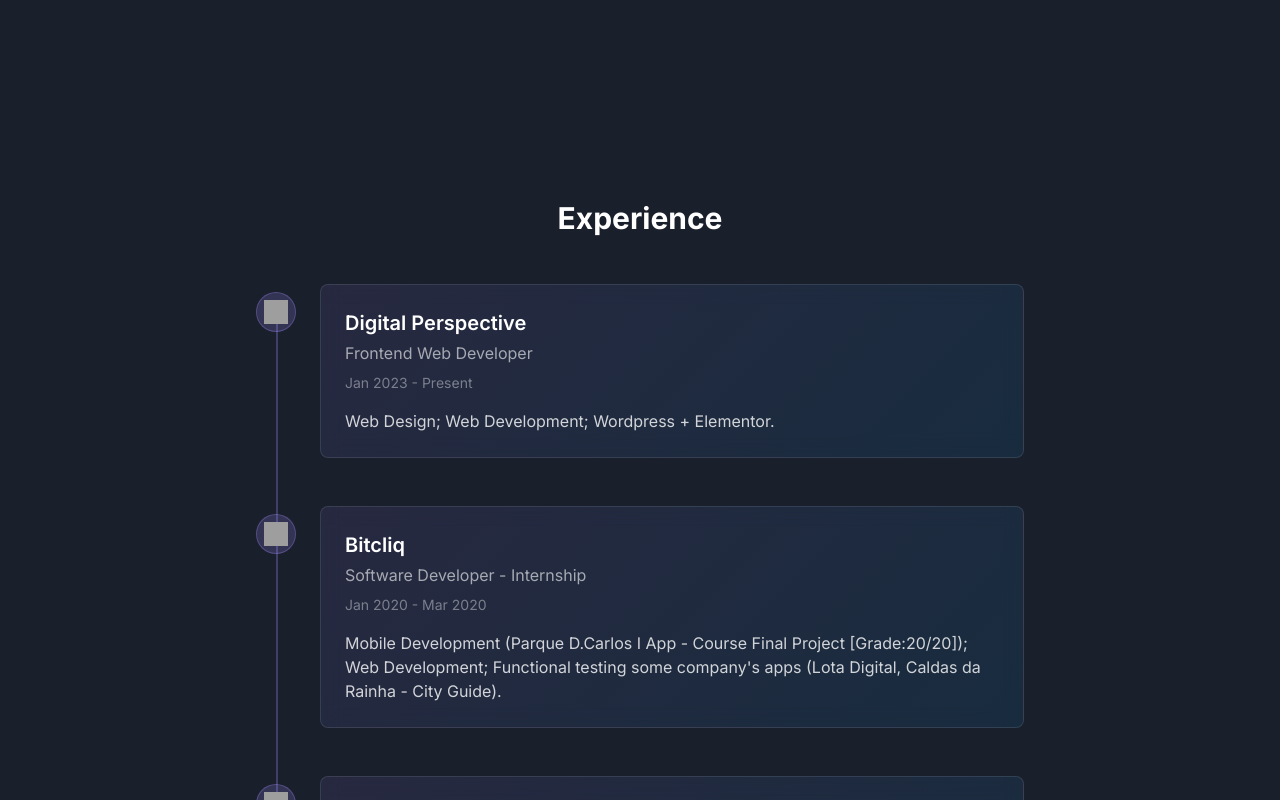
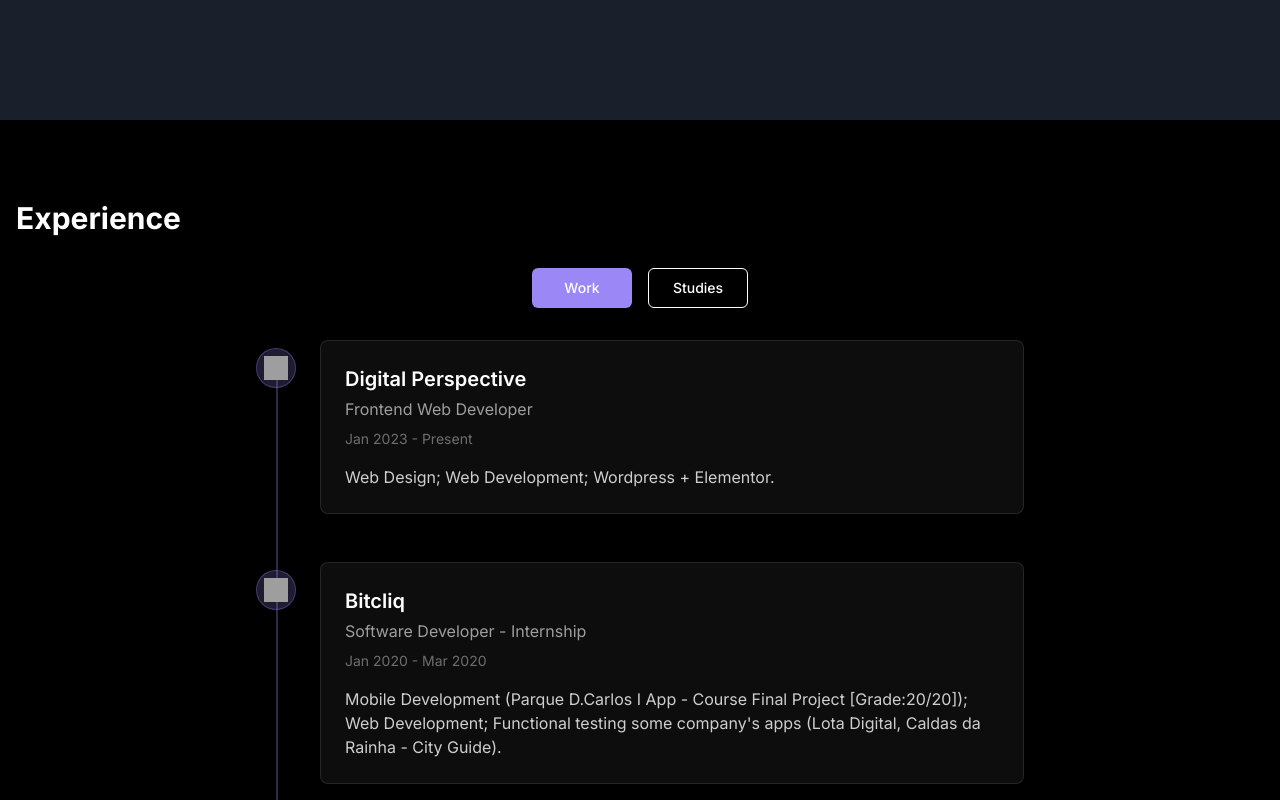
Before and after one commit to PaulAbromavicius/Personal_Portfolio, a React (Vite) app: page / in a window 1280 px wide. Shown: the part 680-1480 px from the top of the page. Built offline with nearby package versions, Linux system fonts and the light colour scheme; grey boxes are pictures that could not be loaded.

Commit message:
Update background styles and toggle buttons
Remake the style of the background based on the provided photos. Implement toggle buttons for the experience section that switch between "work" and "studies" options, updating the displayed content accordingly.
[skip gpt_engineer]

```diff
--- a/src/components/Experience.tsx
+++ b/src/components/Experience.tsx
@@ -1,4 +1,9 @@
-const experiences = [
+import { useState } from "react";
+import { Button } from "./ui/button";
+
+type ExperienceType = "work" | "studies";
+
+const workExperiences = [
   {
     company: "Digital Perspective",
     role: "Frontend Web Developer",
@@ -22,11 +27,57 @@ const experiences = [
   }
 ];
 
+const studyExperiences = [
+  {
+    company: "Polytechnic of Leiria",
+    role: "B.Sc. in Computer Science",
+    period: "Sep 2020 - Jul 2025",
+    description: "Computer Science Degree",
+    logo: "/placeholder.svg"
+  },
+  {
+    company: "Zagreb University of Applied Sciences",
+    role: "B.Sc. in Computer Science",
+    period: "Mar 2022 - Jul 2022",
+    description: "Computer Science Exchange Program",
+    logo: "/placeholder.svg"
+  },
+  {
+    company: "Escola Secundária Raul Proença",
+    role: "Technical Professional of Management and Programming of Computer Systems",
+    period: "Sep 2017 - Jul 2020",
+    description: "Technical Professional Course",
+    logo: "/placeholder.svg"
+  }
+];
+
 const Experience = () => {
+  const [activeTab, setActiveTab] = useState<ExperienceType>("work");
+
+  const experiences = activeTab === "work" ? workExperiences : studyExperiences;
+
   return (
-    <section className="py-20">
+    <section className="py-20 bg-black">
       <div className="container mx-auto px-4">
-        <h2 className="text-3xl font-bold mb-12 text-center">Experience</h2>
+        <h2 className="text-3xl font-bold mb-8 text-white">Experience</h2>
+
+        <div className="flex gap-4 mb-8 justify-center">
+          <Button
+            variant={activeTab === "work" ? "default" : "outline"}
+            onClick={() => setActiveTab("work")}
+            className="min-w-[100px]"
+          >
+            Work
+          </Button>
+          <Button
+            variant={activeTab === "studies" ? "default" : "outline"}
+            onClick={() => setActiveTab("studies")}
+            className="min-w-[100px]"
+          >
+            Studies
+          </Button>
+        </div>
+
         <div className="relative max-w-3xl mx-auto">
           <div className="timeline-line" />
           {experiences.map((exp, index) => (
--- a/src/index.css
+++ b/src/index.css
@@ -6,7 +6,7 @@
 
 body {
   font-family: 'Inter', sans-serif;
-  background: linear-gradient(135deg, #1A1F2C 0%, #1a1f2c 100%);
+  background: black;
   color: #ffffff;
   min-height: 100vh;
 }
@@ -18,7 +18,7 @@ body {
 }
 
 .card-gradient {
-  background: linear-gradient(135deg, rgba(155, 135, 245, 0.1) 0%, rgba(14, 165, 233, 0.1) 100%);
+  background: rgba(255, 255, 255, 0.05);
   backdrop-filter: blur(10px);
   border: 1px solid rgba(255, 255, 255, 0.1);
 }
```
